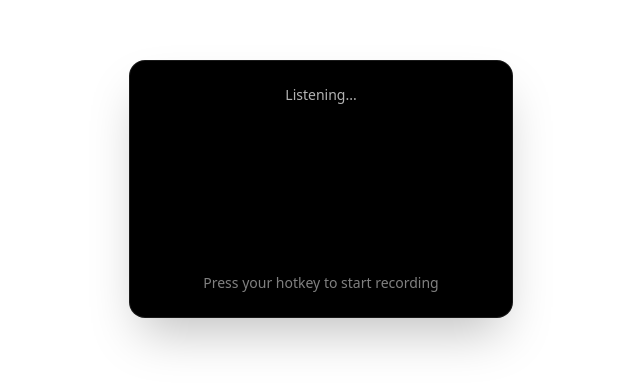
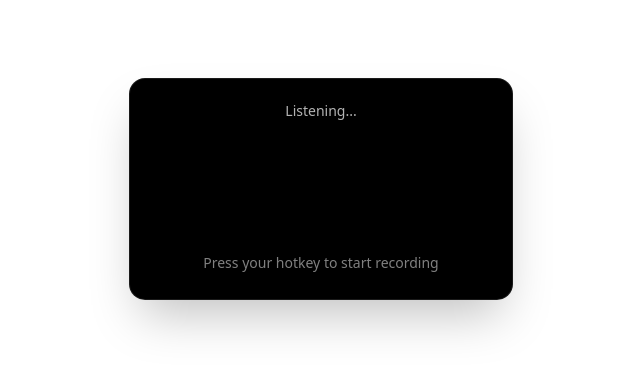
Before and after one commit to iipanda/vocal, a React (Vite) app: page / in a window 1280 px wide. Shown: the part 211-602 px from the top of the page, without its empty margins (319-959 px from the left). Built offline with nearby package versions, Linux system fonts and the light colour scheme.

Commit message:
fix: improve audio visualizer scaling and UI layout consistency

```diff
--- a/src/App.tsx
+++ b/src/App.tsx
@@ -165,33 +165,33 @@ function App() {
   return (
     <div className="flex h-screen w-screen items-center justify-center">
       <div className="relative w-96 rounded-2xl border border-white/10 bg-black p-6 shadow-2xl">
-        <div className="mb-4 text-center">
+        {/* Fixed height status area */}
+        <div className="mb-2 text-center h-4 flex items-center justify-center">
           <p className="text-sm text-white/70">{status}</p>
         </div>
 
+        {/* Fixed height error area - minimal space */}
+        <div className="mb-2 h-6 flex items-center justify-center">
           {error && (
-          <div className="mb-4 rounded-lg border border-destructive/20 bg-destructive/10 p-3 text-sm text-destructive">
+            <div className="w-full rounded border border-destructive/20 bg-destructive/10 px-2 py-1 text-xs text-destructive text-center">
               {error}
             </div>
           )}
+        </div>
 
-        <div className="mb-6 h-32">
+        {/* Smaller visualizer height */}
+        <div className="mb-3 h-20">
           <AudioVisualizer
             stream={audioRecorder.audioStream}
             isRecording={audioRecorder.isRecording}
           />
         </div>
 
-        <div className="flex flex-col items-center space-y-3">
-          {!audioRecorder.isRecording ? (
+        {/* Fixed height instruction area */}
+        <div className="h-6 flex items-center justify-center">
           <div className="text-center text-white/50 text-sm">
             Press your hotkey to start recording
           </div>
-          ) : (
-            <div className="text-center text-white/40 text-xs">
-              Press Enter to submit • Escape to abort
-            </div>
-          )}
         </div>
 
         {audioRecorder.isTranscribing && (
--- a/src/components/ui/audio-visualizer.tsx
+++ b/src/components/ui/audio-visualizer.tsx
@@ -194,9 +194,11 @@ export function AudioVisualizer({
 
         const averageAmplitude = weightSum > 0 ? totalAmplitude / weightSum : 0;
         const normalizedHeight = averageAmplitude / 255;
+        // Scale to actual canvas height - use 80% of half height for proper scaling
+        const maxBarHeight = (cssHeight / 2) * 0.8;
         const barHeight = Math.max(
           AUDIO_CONFIG.MIN_BAR_HEIGHT,
-          normalizedHeight * centerY * 0.9
+          normalizedHeight * maxBarHeight
         );
 
         const x = startX + i * (barWidth + AUDIO_CONFIG.BAR_SPACING);
```
Lines whose indentation alone changed are shown as unchanged.
